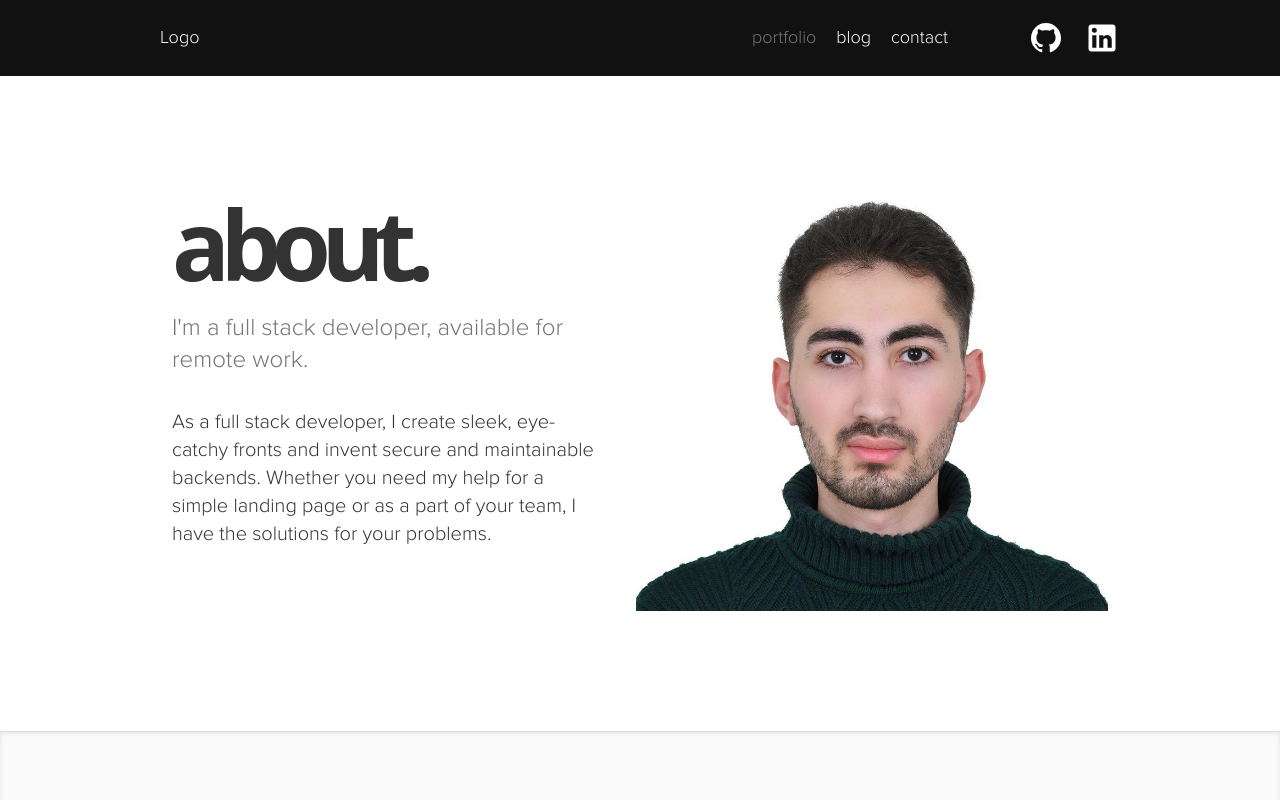
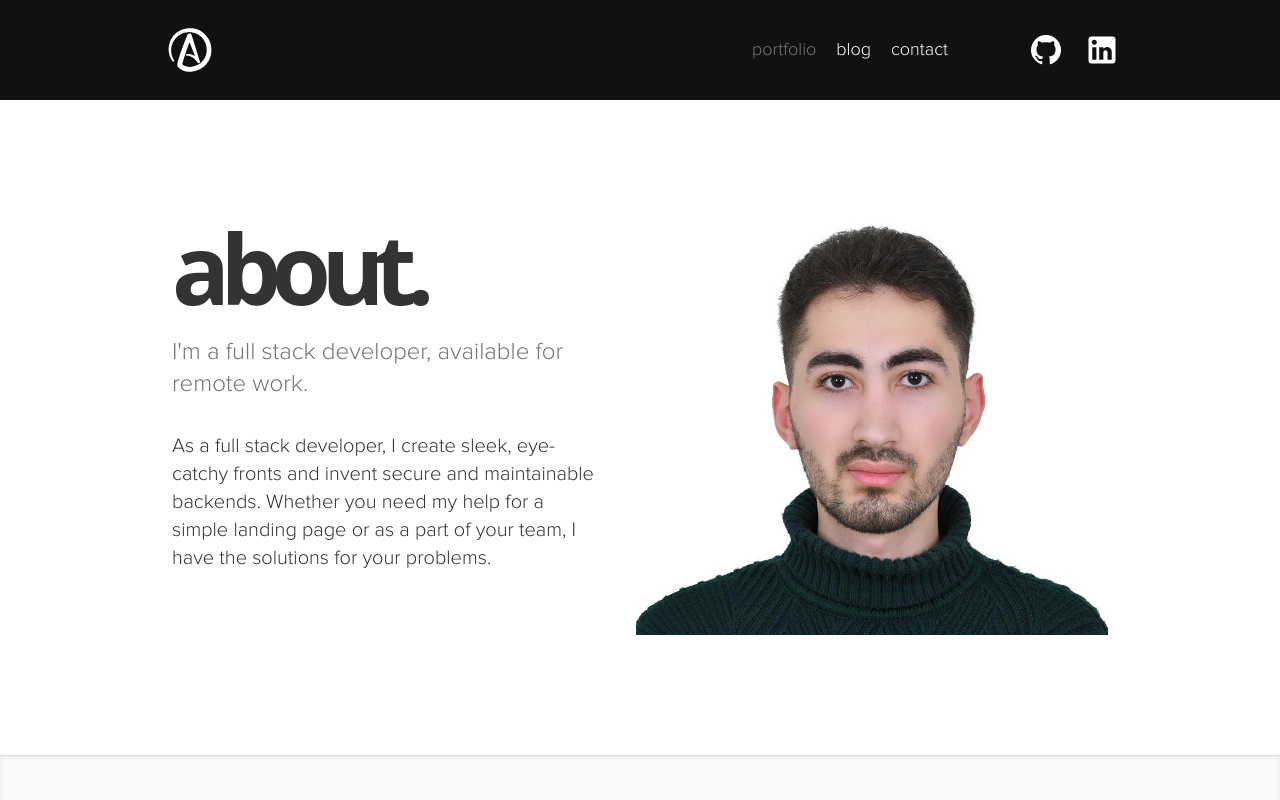
Before and after one commit to ahmadnourallah/portfolio, a React (Vite) app: page / in a window 1280 px wide. Shown: the top 800 px of the page. Built offline with nearby package versions, Linux system fonts and the light colour scheme.

Commit message:
Add logo

```diff
--- a/src/components/common/Header.tsx
+++ b/src/components/common/Header.tsx
@@ -2,7 +2,9 @@
 import { useState } from 'react';
 import { MobileNav, DesktopNav } from './Nav';
 import { motion } from 'motion/react';
+import { Link } from 'react-router-dom';
 import Icon from '@mdi/react';
+import logo from '../../assets/logo.svg';
 
 const Header = () => {
     const [isActive, setIsActive] = useState(false);
@@ -16,7 +18,9 @@
         >
             <header className="relative z-100 flex items-center bg-[#111111]">
                 <div className="container mx-auto flex items-center justify-between p-5">
-                    <div>Logo</div>
+                    <Link to="/">
+                        <img className="h-15 w-15" src={logo} alt="" />
+                    </Link>
 
                     <button
                         className="sm:hidden"
```
Also changed, not shown: src/assets/logo.svg (added).
